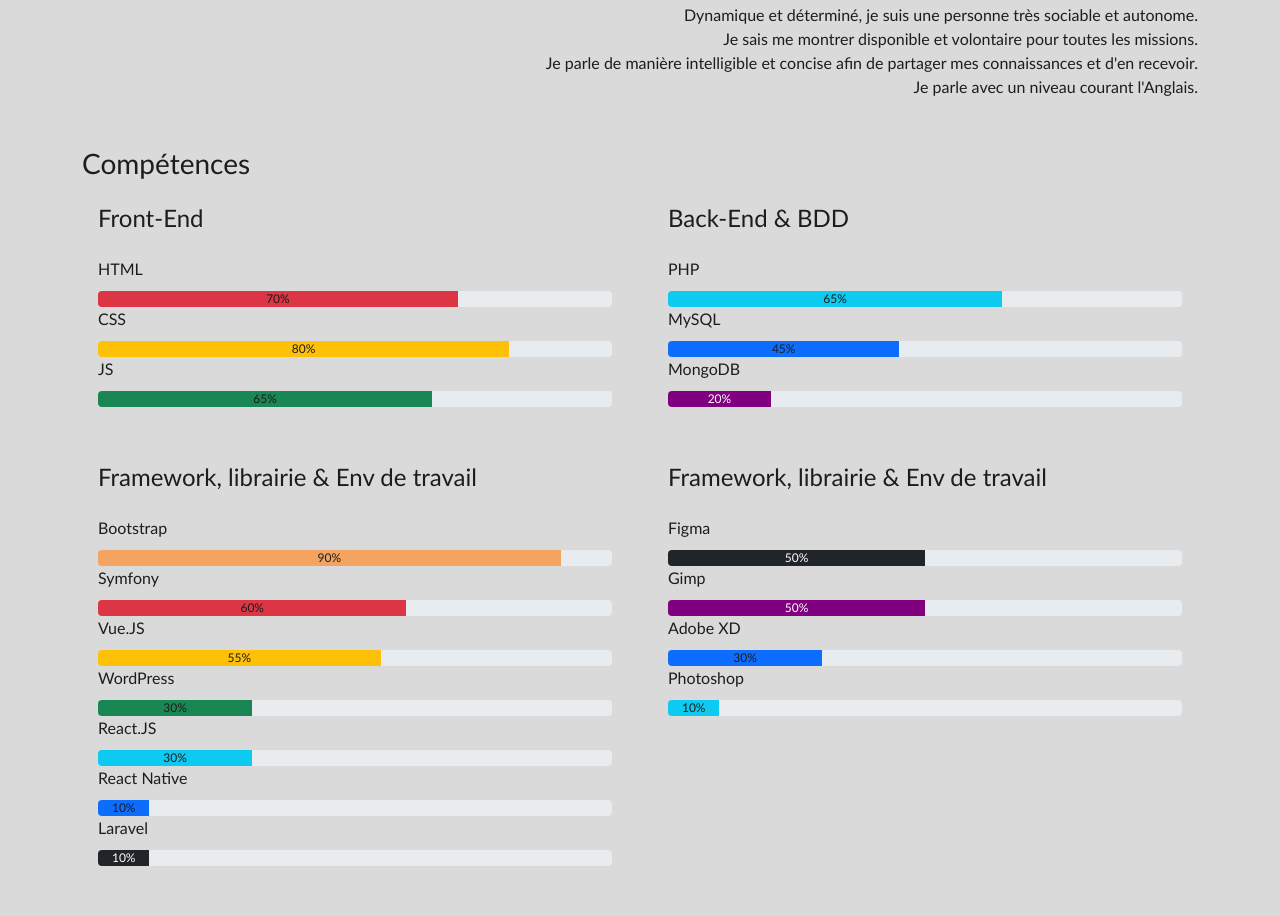
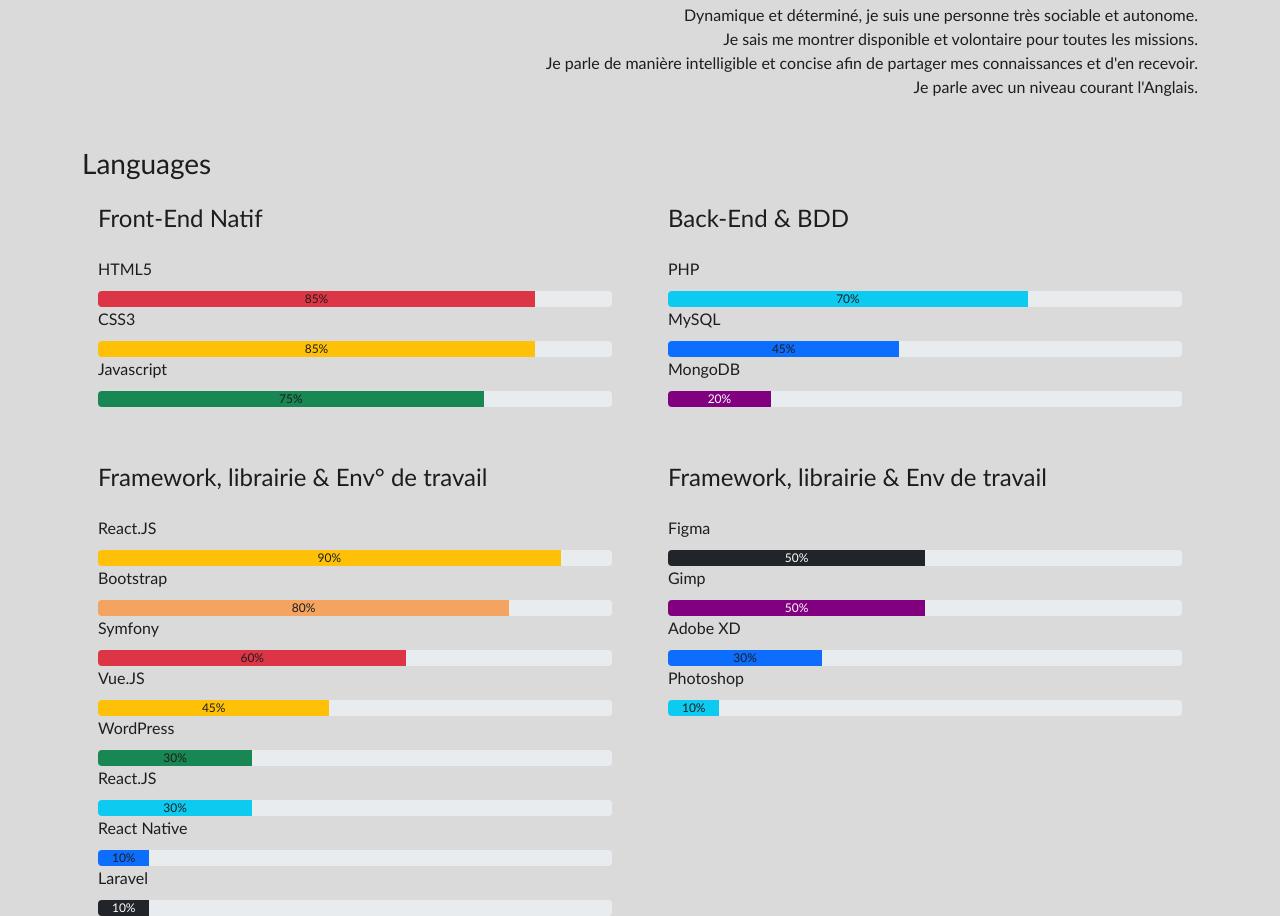
Before and after one commit to AsuraMoon/PetitAsu, a plain HTML site: page build/index.html in a window 1280 px wide. Shown: the part 671-1587 px from the top of the page. Drawn offline with nearby package versions, Linux system fonts and the light colour scheme; some packages are replaced by stand-ins of ours.

Commit message:
Update index.html

```diff
--- a/build/index.html
+++ b/build/index.html
@@ -39,22 +39,22 @@
             </section>
 
             <div class="row mt-5">
-                <h3>Compétences</h3>
+                <h3>Languages</h3>
                 <section class="col-lg-6 col-11" id="front">
                     <div class="rating-progress-bars p-3">
-                        <h4>Front-End</h4>
+                        <h4>Front-End Natif</h4>
                         <div class="progress-1 align-items-center mt-4">
-                            <div>HTML</div>
+                            <div>HTML5</div>
                             <div class="progress">
-                                <div class="progress-bar bg-danger" role="progressbar" style="width: 70%;" aria-valuenow="70" aria-valuemin="0" aria-valuemax="100"> 70% </div>
+                                <div class="progress-bar bg-danger" role="progressbar" style="width: 85%;" aria-valuenow="70" aria-valuemin="0" aria-valuemax="100"> 85% </div>
                             </div>
-                            <div>CSS</div>
+                            <div>CSS3</div>
                             <div class="progress">
-                                <div class="progress-bar bg-warning" role="progressbar" style="width: 80%;" aria-valuenow="25" aria-valuemin="0" aria-valuemax="100">80%</div>
+                                <div class="progress-bar bg-warning" role="progressbar" style="width: 85%;" aria-valuenow="25" aria-valuemin="0" aria-valuemax="100"> 85% </div>
                             </div>
-                            <div>JS</div>
+                            <div>Javascript</div>
                             <div class="progress">
-                                <div class="progress-bar bg-success" role="progressbar" style="width: 65%;" aria-valuenow="25" aria-valuemin="0" aria-valuemax="100">65%</div>
+                                <div class="progress-bar bg-success" role="progressbar" style="width: 75%;" aria-valuenow="25" aria-valuemin="0" aria-valuemax="100"> 75% </div>
                             </div>
                         </div>
                     </div>
@@ -65,15 +65,15 @@
                         <div class="progress-1 align-items-center mt-4">
                             <div>PHP</div>
                             <div class="progress">
-                                <div class="progress-bar bg-info" role="progressbar" style="width: 65%;" aria-valuenow="70" aria-valuemin="0" aria-valuemax="100"> 65% </div>
+                                <div class="progress-bar bg-info" role="progressbar" style="width: 70%;" aria-valuenow="70" aria-valuemin="0" aria-valuemax="100"> 70% </div>
                             </div>
                             <div>MySQL</div>
                             <div class="progress">
-                                <div class="progress-bar bg-primary" role="progressbar" style="width: 45%;" aria-valuenow="25" aria-valuemin="0" aria-valuemax="100">45%</div>
+                                <div class="progress-bar bg-primary" role="progressbar" style="width: 45%;" aria-valuenow="25" aria-valuemin="0" aria-valuemax="100"> 45% </div>
                             </div>
                             <div>MongoDB</div>
                             <div class="progress">
-                                <div class="progress-bar bg-persodark text-white" role="progressbar" style="width: 20%;" aria-valuenow="25" aria-valuemin="0" aria-valuemax="100">20%</div>
+                                <div class="progress-bar bg-persodark text-white" role="progressbar" style="width: 20%;" aria-valuenow="25" aria-valuemin="0" aria-valuemax="100"> 20% </div>
                             </div>
 
                         </div>
@@ -81,11 +81,15 @@
                 </section>
                 <section class="col-lg-6 col-11" id="frame">
                     <div class="rating-progress-bars p-3 mt-4">
-                        <h4>Framework, librairie & Env de travail</h4>
+                        <h4>Framework, librairie & Env° de travail</h4>
                         <div class="progress-1 align-items-center mt-4">
+                            <div>React.JS</div>
+                            <div class="progress">
+                                <div class="progress-bar bg-warning" role="progressbar" style="width: 90%;" aria-valuenow="25" aria-valuemin="0" aria-valuemax="100">90%</div>
+                            </div>
                             <div>Bootstrap</div>
                             <div class="progress">
-                                <div class="progress-bar bg-perso" role="progressbar" style="width: 90%;" aria-valuenow="25" aria-valuemin="0" aria-valuemax="100">90%</div>
+                                <div class="progress-bar bg-perso" role="progressbar" style="width: 80%;" aria-valuenow="25" aria-valuemin="0" aria-valuemax="100">80%</div>
                             </div>
                             <div>Symfony</div>
                             <div class="progress">
@@ -93,7 +97,7 @@
                             </div>
                             <div>Vue.JS</div>
                             <div class="progress">
-                                <div class="progress-bar bg-warning" role="progressbar" style="width: 55%;" aria-valuenow="25" aria-valuemin="0" aria-valuemax="100">55%</div>
+                                <div class="progress-bar bg-warning" role="progressbar" style="width: 45%;" aria-valuenow="25" aria-valuemin="0" aria-valuemax="100">45%</div>
                             </div>
                             <div>WordPress</div>
                             <div class="progress">
```
